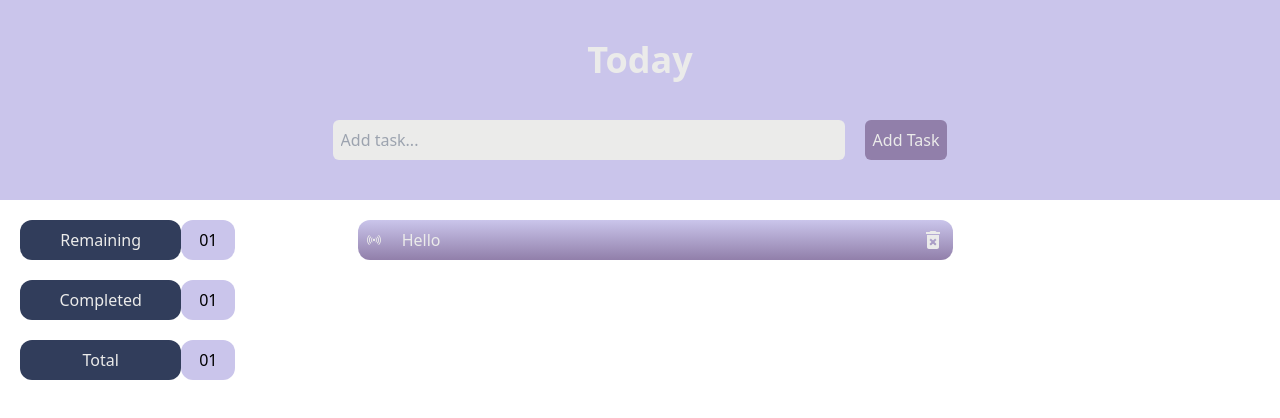
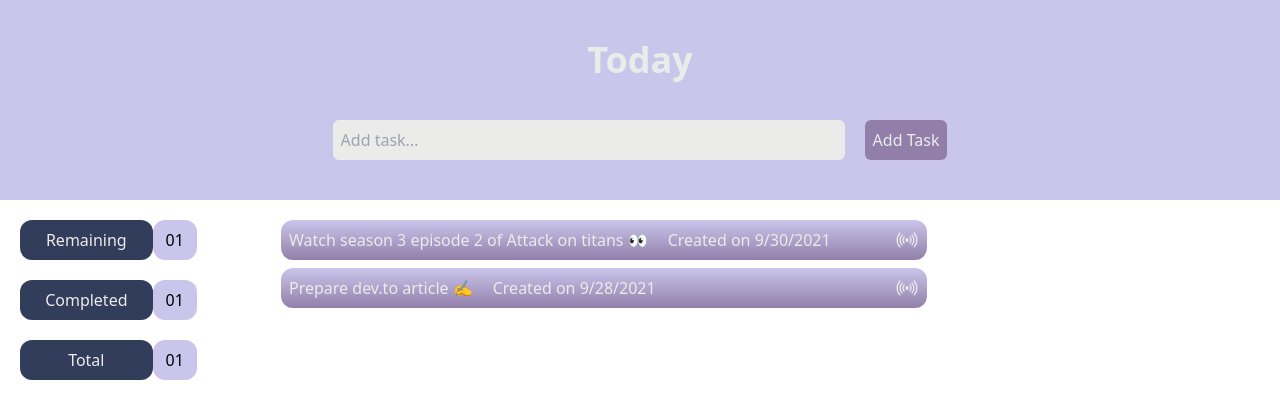
Before and after one commit to prasenjitpriyan/codeclause, a React (Vite) app in the folder 01_todo/: page / in a window 1280 px wide. Shown: the top 418 px of the page. Built offline with nearby package versions, Linux system fonts and the light colour scheme.

Commit message:
Todo add remove and update functionality added

```diff
--- a/01_todo/src/components/AddTodo.tsx
+++ b/01_todo/src/components/AddTodo.tsx
@@ -22,7 +22,7 @@ const AddTodo: React.FC = () => {
   return (
     <header className="h-[25svh] bg-secondaryColor w-full flex flex-col justify-evenly items-center">
       <h1 className="text-4xl text-primaryColor font-bold">Today</h1>
-      <form className="flex flex-row justify-evenly items-center gap-5">
+      <div className="flex flex-row justify-evenly items-center gap-5">
         <div>
           <label htmlFor="search"></label>
           <input
@@ -40,7 +40,7 @@ const AddTodo: React.FC = () => {
         >
           Add Task
         </button>
-      </form>
+      </div>
     </header>
   );
 };
--- a/01_todo/src/components/Todo.tsx
+++ b/01_todo/src/components/Todo.tsx
@@ -1,22 +1,54 @@
-import * as React from "react";
+import React from "react";
 import { MdDeleteForever } from "react-icons/md";
 import { IoIosRadio } from "react-icons/io";
+import { useGlobalContext } from "../context/TodoContext";
 
 const Todo: React.FC = () => {
+  const { state, dispatch } = useGlobalContext();
+
+  const removeTodo = (idx: number) => {
+    dispatch({
+      type: "REMOVE_TODO",
+      payload: idx,
+    });
+  };
+
+  const markDone = (idx: number) => {
+    dispatch({
+      type: "MARK_AS_DONE",
+      payload: idx,
+    });
+  };
+
   return (
+    <React.Fragment>
+      <ul>
+        {state.todos
+          .sort((a, b) => b.id - a.id)
+          .map((todo) => (
+            <li className="pb-2">
               <div className="bg-gradient-to-b from-secondaryColor to-todoColor rounded-xl p-2 flex flex-row justify-between hover:from-todoColor hover:to-secondaryColor">
                 <div className="flex gap-5 text-primaryColor">
-        <button>
-          <IoIosRadio />
-        </button>
-        <p>Hello</p>
+                  <p>{todo.title}</p>
+                  <p>Created on {todo.createdAt.toLocaleDateString("en-US")}</p>
                 </div>
                 <div className="flex flex-row text-center text-primaryColor text-2xl gap-5">
-        <button>
-          <MdDeleteForever />
+                  <button
+                    onClick={
+                      todo.isCompleted
+                        ? () => removeTodo(todo.id)
+                        : () => markDone(todo.id)
+                    }
+                    className={todo.isCompleted ? "complete" : ""}
+                  >
+                    {todo.isCompleted ? <MdDeleteForever /> : <IoIosRadio />}
                   </button>
                 </div>
               </div>
+            </li>
+          ))}
+      </ul>
+    </React.Fragment>
   );
 };
 
--- a/01_todo/src/containers/Todos.tsx
+++ b/01_todo/src/containers/Todos.tsx
@@ -9,11 +9,7 @@ const Todos: React.FC = () => {
         <TodoCount />
       </div>
       <div className="col-start-3 col-span-9 w-[66%]">
-        <ul>
-          <li className="pb-2">
-            <Todo />
-          </li>
-        </ul>
+        <Todo />
       </div>
     </section>
   );
```
Lines whose indentation alone changed are shown as unchanged.
